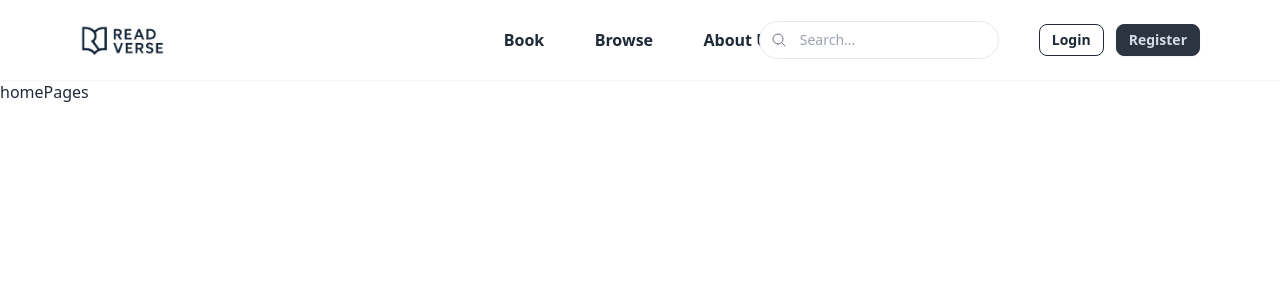
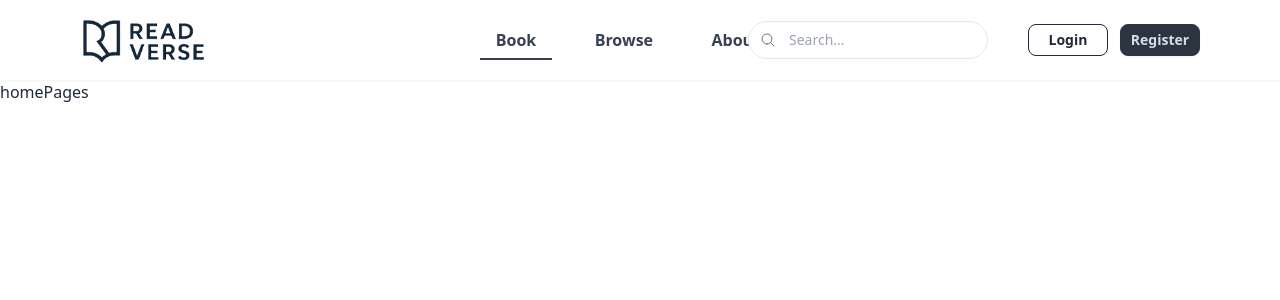
Before and after one commit to AvisarBhandari/Book-Store, a React app in the folder frontend/: page / in a window 1280 px wide. Shown: the top 300 px of the page. Built offline with nearby package versions, Linux system fonts and the light colour scheme; the HTML template or start-up script is replaced by a standard one.

Commit message:
feat: refactor NavBar for improved styling and code reusability

```diff
--- a/frontend/src/components/navBar.jsx
+++ b/frontend/src/components/navBar.jsx
@@ -2,6 +2,20 @@ import React from "react";
 import logo from "../assets/Logo.png";
 import { NavLink } from "react-router";
 import SearchBar from "./SearchBar";
+
+const navLinkClass = ({ isActive }) =>
+  `
+  relative inline-block px-4 py-2 rounded-md transition-all duration-300
+  ${isActive ? "after:scale-x-100 font-bold " : ""}
+  relative inline-block
+               after:content-['']
+               after:absolute after:left-0 after:bottom-0
+               after:h-[2px] after:w-full
+               after:bg-current
+               after:scale-x-0 after:origin-left
+               after:transition-transform after:duration-500
+               hover:after:scale-x-100
+  `;
 
 const NavBar = () => {
   return (
@@ -10,56 +24,27 @@ const NavBar = () => {
         {/* LEFT */}
         <div className="flex items-center">
           <NavLink to="/" className="flex items-center gap-2">
-            <img src={logo} alt="Logo" className="h-8 w-auto" />
+            <img src={logo} alt="Logo" className="h-12 w-auto" />
           </NavLink>
         </div>
 
         {/* CENTER (TRUE CENTER) */}
         <div className="flex justify-center">
-          <ul className="flex justify-evenly w-full font-semibold">
+          <ul className="flex justify-evenly w-full font-semibold text-gray-700">
             <li>
-              <NavLink
-                to="/"
-                className="relative inline-block
-               after:content-['']
-               after:absolute after:left-0 after:bottom-0
-               after:h-[2px] after:w-full
-               after:bg-current
-               after:scale-x-0 after:origin-left
-               after:transition-transform after:duration-500
-               hover:after:scale-x-100"
-              >
+              <NavLink to="/" className={navLinkClass}>
                 Book
               </NavLink>
             </li>
 
             <li>
-              <NavLink
-                to="/browse"
-                className="relative inline-block
-               after:content-['']
-               after:absolute after:left-0 after:bottom-0
-               after:h-[2px] after:w-full
-               after:bg-current
-               after:scale-x-0 after:origin-left
-               after:transition-transform after:duration-500
-               hover:after:scale-x-100"
-              >
+              <NavLink to="/browse" className={navLinkClass}>
                 Browse
               </NavLink>
             </li>
+
             <li>
-              <NavLink
-                to="/about"
-                className="relative inline-block
-               after:content-['']
-               after:absolute after:left-0 after:bottom-0
-               after:h-[2px] after:w-full
-               after:bg-current
-               after:scale-x-0 after:origin-left
-               after:transition-transform after:duration-500
-               hover:after:scale-x-100"
-              >
+              <NavLink to="/about" className={navLinkClass}>
                 About Us
               </NavLink>
             </li>
@@ -70,8 +55,8 @@ const NavBar = () => {
         <div className="flex items-center justify-end gap-10">
           <SearchBar />
           <div className="flex gap-3">
-            <button className="btn btn-outline btn-sm">Login</button>
-            <button className="btn btn-neutral btn-sm hover:text-black hover:bg-white">
+            <button className="btn btn-outline w-20 btn-sm">Login</button>
+            <button className="btn btn-neutral btn-sm w-20 hover:text-black hover:bg-white">
               Register
             </button>
           </div>
```
